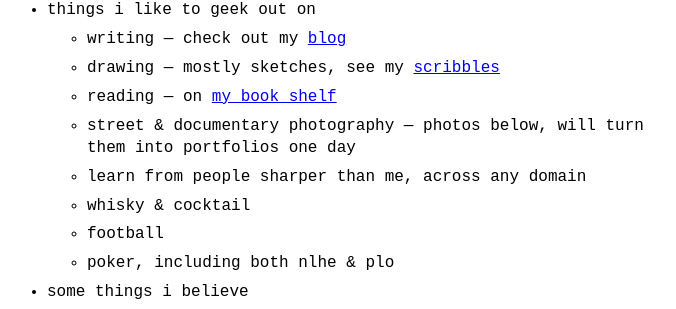
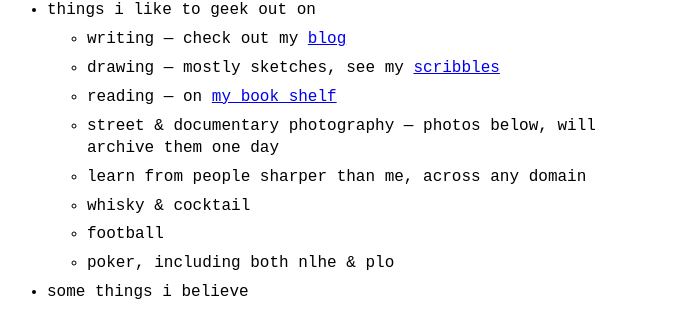
Before and after one commit to kylezgq/kylezgq.github.io, a Jekyll site: the page built from index.md, in a window 1280 px wide and 900 px high, scrolled down 844 px. Shown: the part 143-452 px from the top of the window, without its empty margins (313-989 px from the left). Built offline with Jekyll 4.4.1, drawn with Linux system fonts in a browser that asks for light colours.

Commit message:
Update menu.yml

```diff
--- a/_data/menu.yml
+++ b/_data/menu.yml
@@ -24,7 +24,7 @@ entries:
       - title: writing — check out my <a href='archive.html'>blog</a>
       - title: drawing — mostly sketches, see my <a href='scribbles.html'>scribbles</a>
       - title: reading — on <a href='https://www.goodreads.com/review/list/175571315'>my book shelf</a>
-      - title: street & documentary photography — photos below, will turn them into portfolios one day
+      - title: street & documentary photography — photos below, will archive them one day
       - title: learn from people sharper than me, across any domain
       - title: whisky & cocktail
       - title: football
```
